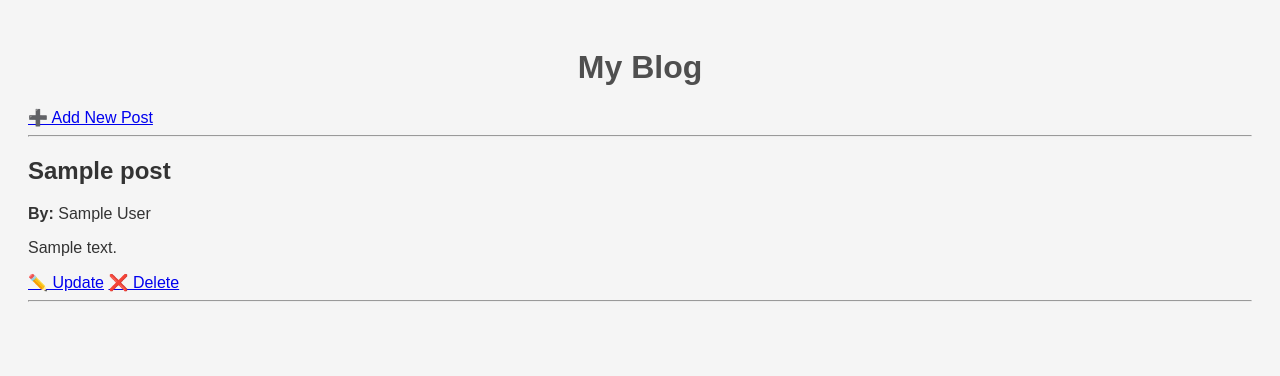
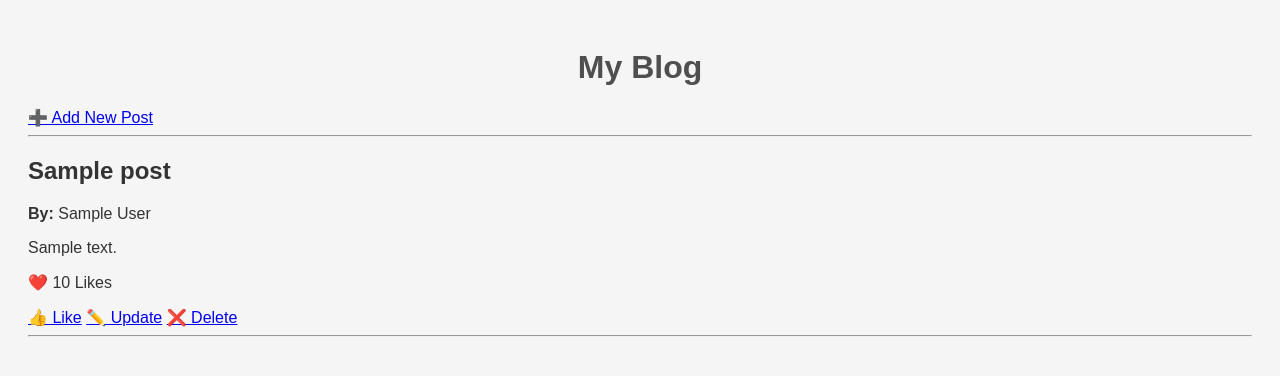
Before and after one commit to prismspecs/masterblog, a Flask app: template templates/index.html in a window 1280 px wide. Shown: the top 376 px of the page. Run offline with Flask 3, Linux system fonts and the light colour scheme; the template is opened without the code that fills it: most values are stand-ins (such as "Sample title", 1, 10 or a date in 2020).

Commit message:
added bonus content

```diff
--- a/blog_posts.json
+++ b/blog_posts.json
@@ -3,7 +3,8 @@
         "id": 1,
         "author": "John Doe",
         "title": "First Post",
-        "content": "This is my first post."
+        "content": "This is my first post.",
+        "likes": 1
     },
     {
         "id": 2,
--- a/main.py
+++ b/main.py
@@ -26,20 +26,24 @@ def save_blog_posts(posts):
         json.dump(posts, file, indent=4)
 
 
-def fetch_post_by_id(post_id):
-    """Retrieve a blog post by its ID."""
-    blog_posts = load_blog_posts()
-    for post in blog_posts:
-        if post["id"] == post_id:
-            return post
-    return None
-
-
 @app.route("/")
 def index():
     """Render the homepage with blog posts loaded from the JSON file."""
     blog_posts = load_blog_posts()
     return render_template("index.html", posts=blog_posts)
+
+
+@app.route("/like/<int:post_id>")
+def like(post_id):
+    """Increment likes for a blog post."""
+    blog_posts = load_blog_posts()
+    for post in blog_posts:
+        if post["id"] == post_id:
+            post["likes"] = post.get("likes", 0) + 1  # Increment likes
+            break
+
+    save_blog_posts(blog_posts)
+    return redirect(url_for("index"))
 
 
 @app.route("/add", methods=["GET", "POST"])
@@ -53,7 +57,7 @@ def add():
         if author and title and content:  # Ensure all fields are filled
             blog_posts = load_blog_posts()
             new_id = max([post["id"] for post in blog_posts], default=0) + 1  # Generate a unique ID
-            new_post = {"id": new_id, "author": author, "title": title, "content": content}
+            new_post = {"id": new_id, "author": author, "title": title, "content": content, "likes": 0}
             blog_posts.append(new_post)
             save_blog_posts(blog_posts)
 
--- a/templates/index.html
+++ b/templates/index.html
@@ -18,6 +18,8 @@
         <h2>{{ post.title }}</h2>
         <p><strong>By:</strong> {{ post.author }}</p>
         <p>{{ post.content }}</p>
+        <p>❤️ {{ post.likes }} Likes</p>
+        <a href="{{ url_for('like', post_id=post.id) }}">👍 Like</a>
         <a href="{{ url_for('update', post_id=post.id) }}">✏️ Update</a>
         <a href="{{ url_for('delete', post_id=post.id) }}"
             onclick="return confirm('Are you sure you want to delete this post?');">
```
Also changed, not shown: templates/update.html (+5 -3 lines).
